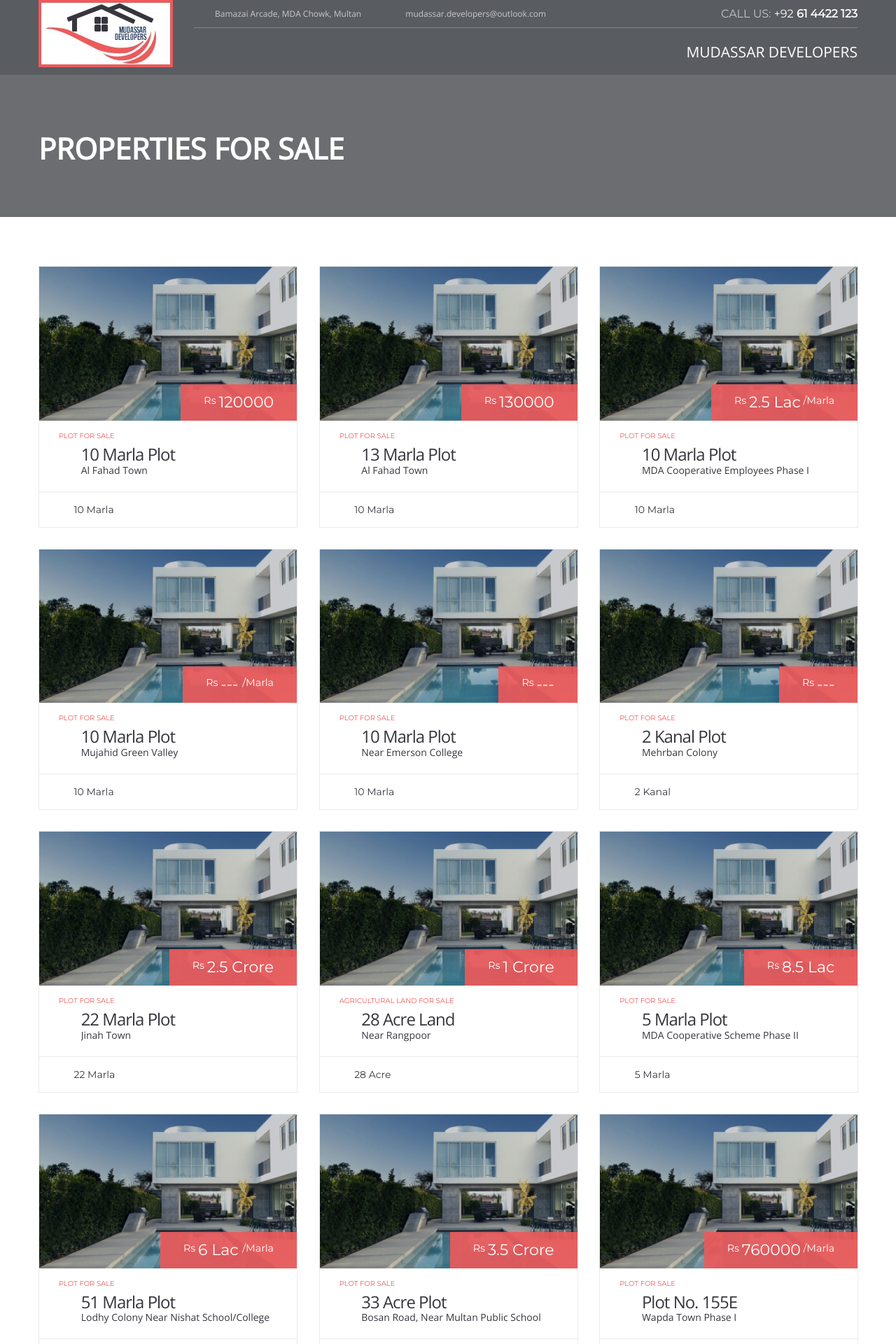
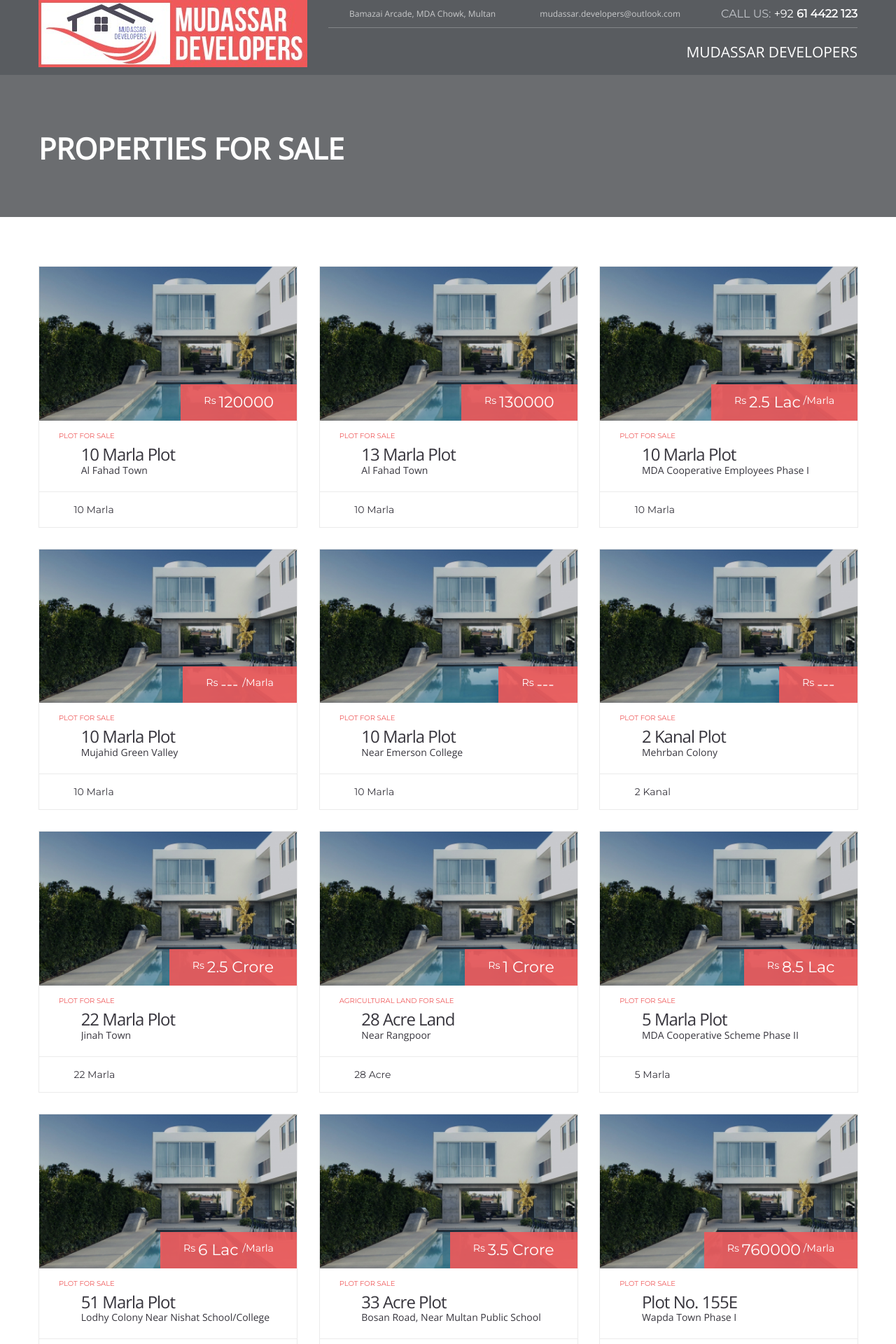
Before and after one commit to MudassarDev/MudassarDev.github.io, a Jekyll site: the page built from sale_listings.md, in a window 1280 px wide. Shown: the top 1920 px of the page at 70% size. Built offline with Jekyll 4.4.1, drawn with Linux system fonts in a browser that asks for light colours; nearby versions of some CDN libraries; some web fonts are replaced; library files that are not in the unit come from our copies; comment, search, counter and statistics services are not loaded.

Commit message:
Main Logo Change

```diff
--- a/_includes/navbar.html
+++ b/_includes/navbar.html
@@ -2,7 +2,7 @@
    <div class="content_wrap clearfix">
       <div class="top_panel_logo">
          <div class="logo">
-            <a href="{{ site.baseurl }}"><img src="{{ site.baseurl }}/images/logo-header1.jpg" class="logo_main" alt=""></a>
+            <a href="{{ site.baseurl }}"><img src="{{ site.baseurl }}/images/logo-main.jpg" class="logo_main" alt=""></a>
          </div>
       </div>
       <div class="top_panel_contacts">
```
Also changed, not shown: images/logo-main.jpg (added).
